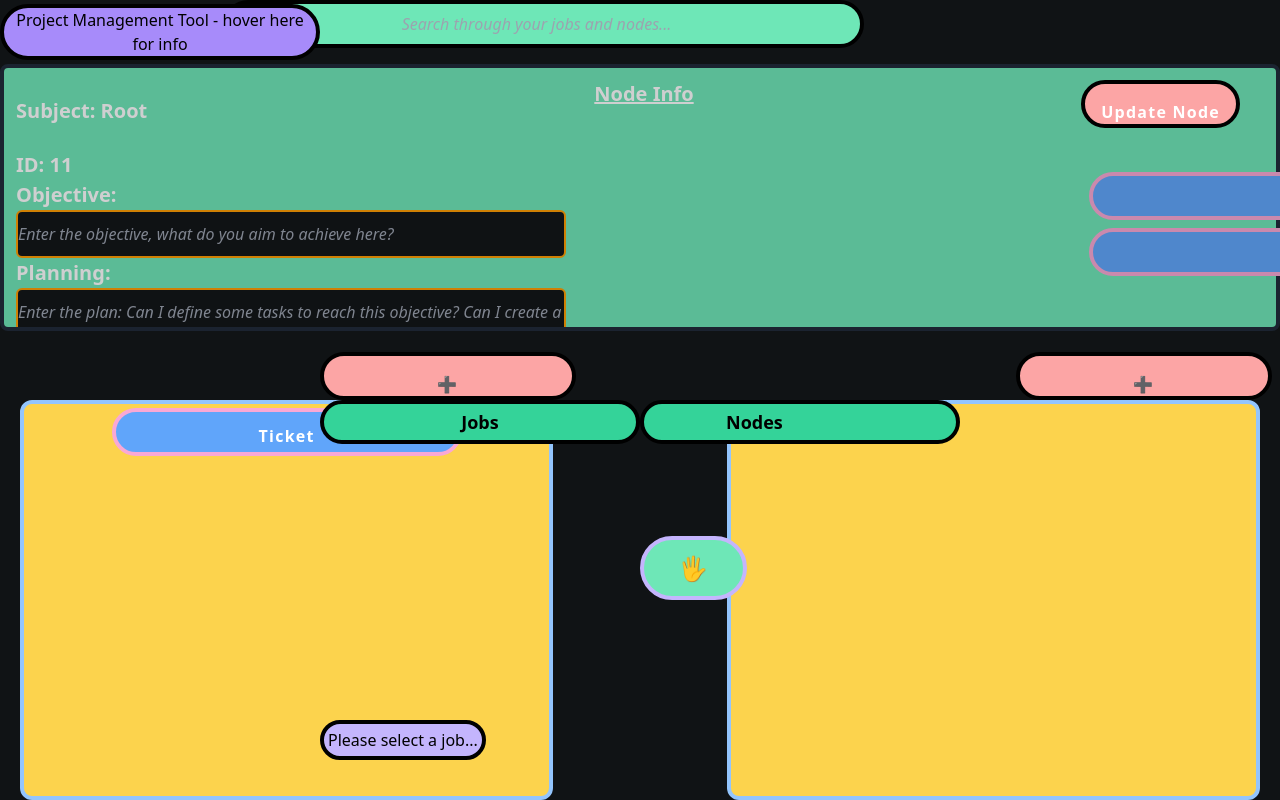
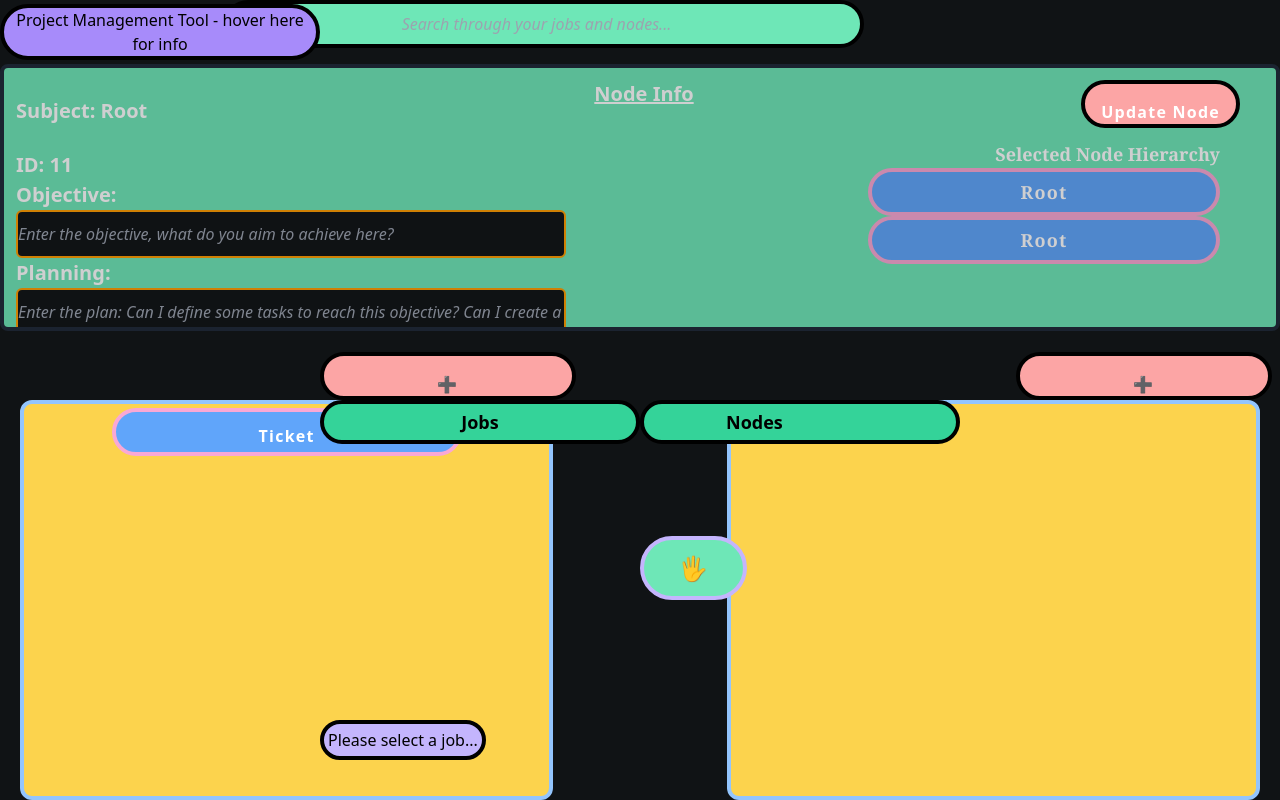
Before and after one commit to georgedobric/2023-React-JS-Project-Management-App, a React (Create React App) app: page / in a window 1280 px wide. Built offline with nearby package versions, Linux system fonts and the light colour scheme.

Commit message:
Ancestor node tree css.

```diff
--- a/src/components/Node.js
+++ b/src/components/Node.js
@@ -284,7 +284,7 @@ function Node(props) {
           <div class="text-xl text-white font-bold fixed top-20 text-center w-full underline row-start-1">
             Node Info
           </div>
-          <div class="row-start-2 col-start-2 fixed w-full text-right text-white text-lg p-11 font-serif font-bold">
+          <div class="row-start-2 col-start-2  w-full text-right text-white text-lg p-11 font-serif font-bold">
           <div>Selected Node Hierarchy</div>
 
           {foundObject.nodeID.length >= 2 && displayedAncestors.map((obj) => (
@@ -292,7 +292,8 @@ function Node(props) {
                 whileHover={{ scale: 1.1 }}
                 whileTap={{ scale: 0.9 }}
                 // key={obj.id}
-                className="text-white text-center h-min whitespace-nowrap bg-blue-400 border-4 border-pink-300 p-3 rounded-full w-2/3 mx-auto mb-2 top-1  relative"
+                class="bg-blue-400 text-white text-center border-4 border-pink-300 rounded-full w-2/3"
+                //className="text-white text-center h-min whitespace-nowrap bg-blue-400 border-4 border-pink-300 p-3 rounded-full w-2/3 mx-auto mb-2 top-1  relative"
                 // onMouseEnter={() => {
                 //   handleMouseEnter(obj.nodeID);
                 // }}
@@ -366,9 +367,6 @@ function Node(props) {
               placeholder="Enter possible risks: Are there any potential risks that I can foresee at this point in time?"
             />
           </div>
-          <div class="row-start-4 col-start-2">
-          <div className="textSubHeader">Selected Node Hierarchy</div>
-          </div>
         </div>
 
         <div
```
